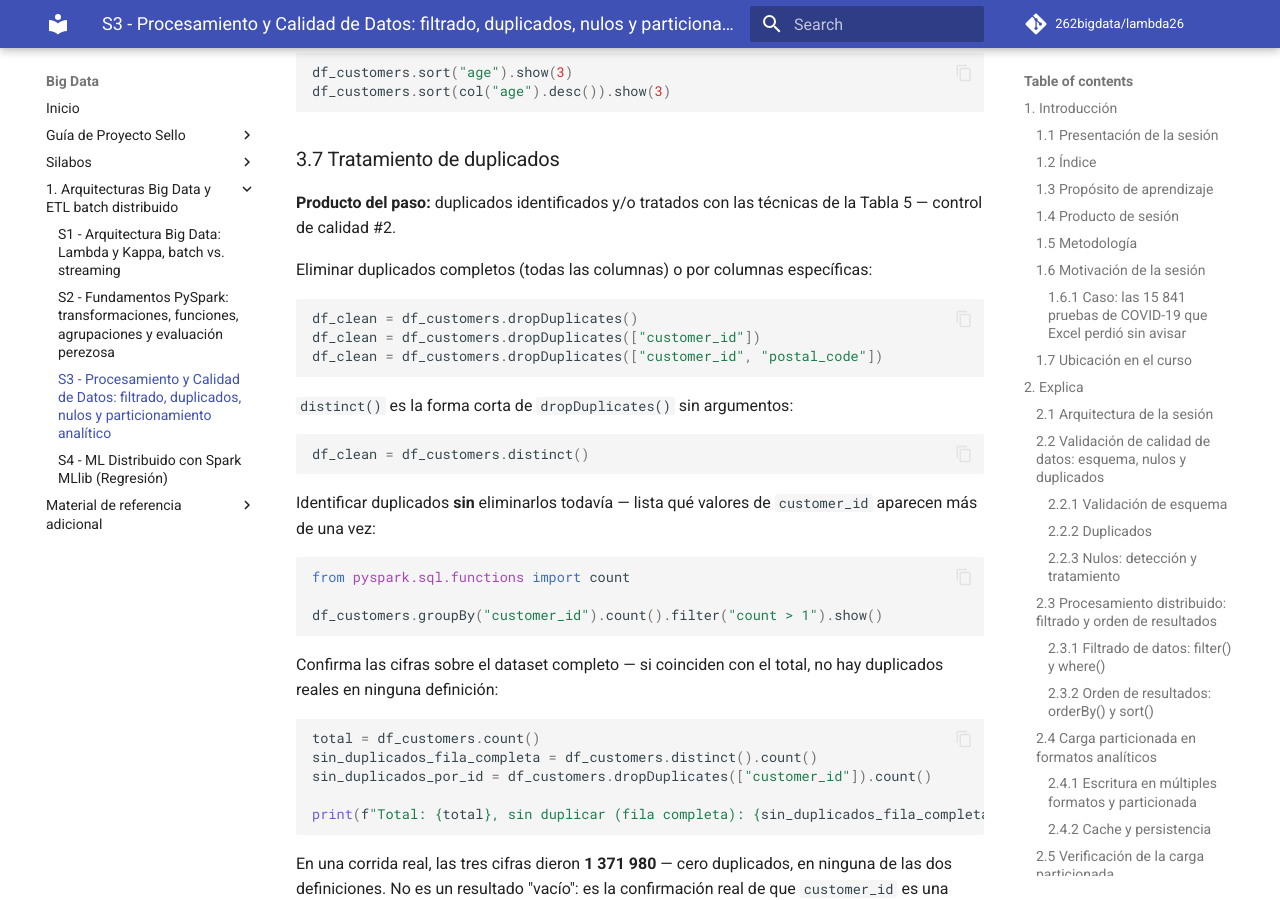
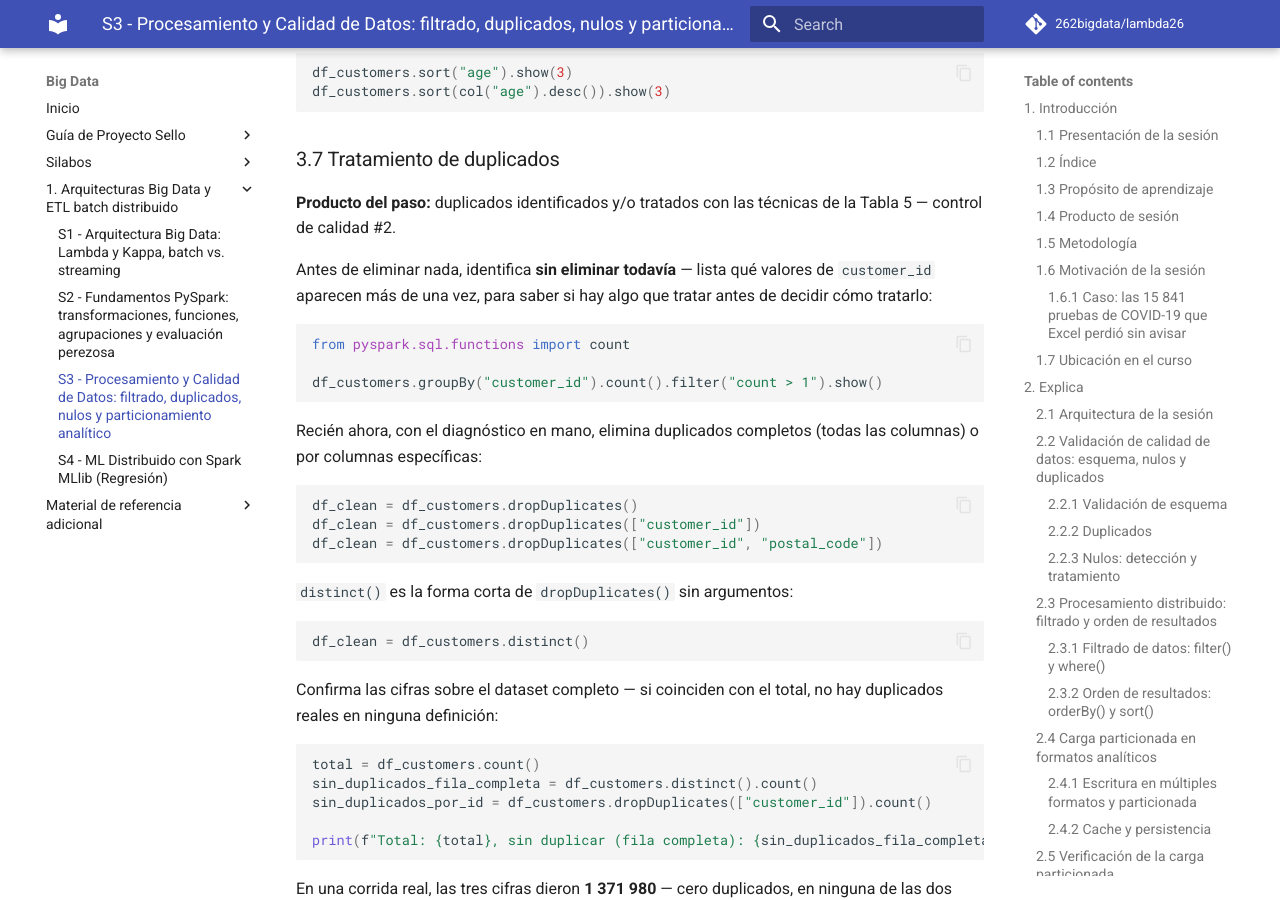
Before and after one commit to 262bigdata/lambda26, an MkDocs documentation site: the page built from docs/sesiones/S03_Procesamiento_Calidad_Datos_Particionamiento.md, in a window 1280 px wide and 900 px high, scrolled down 25697 px. Built offline with MkDocs 1.6.1 and Material for MkDocs 9.7.7, drawn with Linux system fonts in a browser that asks for light colours; comment, search, counter and statistics services are not loaded.

Commit message:
Sesion 4

````diff
--- a/docs/sesiones/S03_Procesamiento_Calidad_Datos_Particionamiento.md
+++ b/docs/sesiones/S03_Procesamiento_Calidad_Datos_Particionamiento.md
@@ -793,7 +793,15 @@ df_customers.sort(col("age").desc()).show(3)
 
 **Producto del paso:** duplicados identificados y/o tratados con las técnicas de la Tabla 5 — control de calidad #2.
 
-Eliminar duplicados completos (todas las columnas) o por columnas específicas:
+Antes de eliminar nada, identifica **sin eliminar todavía** — lista qué valores de `customer_id` aparecen más de una vez, para saber si hay algo que tratar antes de decidir cómo tratarlo:
+
+```python
+from pyspark.sql.functions import count
+
+df_customers.groupBy("customer_id").count().filter("count > 1").show()
+```
+
+Recién ahora, con el diagnóstico en mano, elimina duplicados completos (todas las columnas) o por columnas específicas:
 
 ```python
 df_clean = df_customers.dropDuplicates()
@@ -805,14 +813,6 @@ df_clean = df_customers.dropDuplicates(["customer_id", "postal_code"])
 
 ```python
 df_clean = df_customers.distinct()
-```
-
-Identificar duplicados **sin** eliminarlos todavía — lista qué valores de `customer_id` aparecen más de una vez:
-
-```python
-from pyspark.sql.functions import count
-
-df_customers.groupBy("customer_id").count().filter("count > 1").show()
 ```
 
 Confirma las cifras sobre el dataset completo — si coinciden con el total, no hay duplicados reales en ninguna definición:
````
Also changed, not shown: 1 other file.
